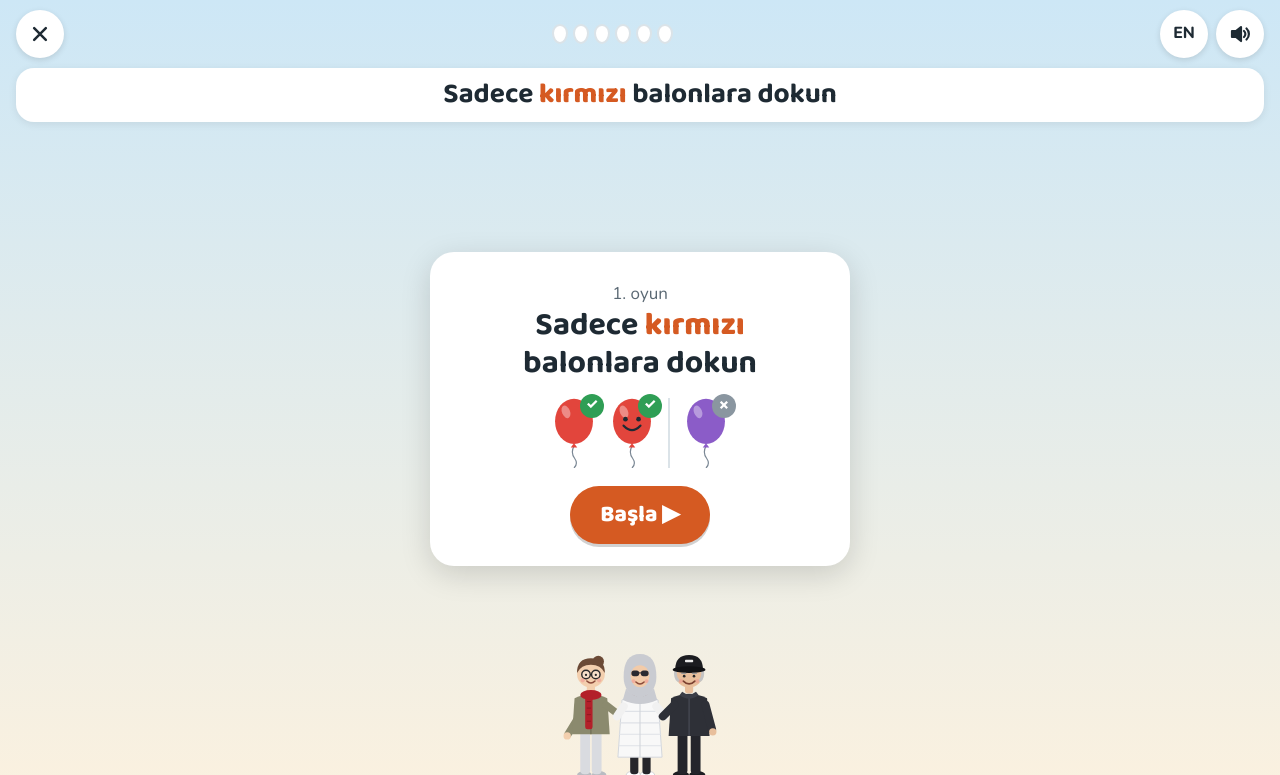
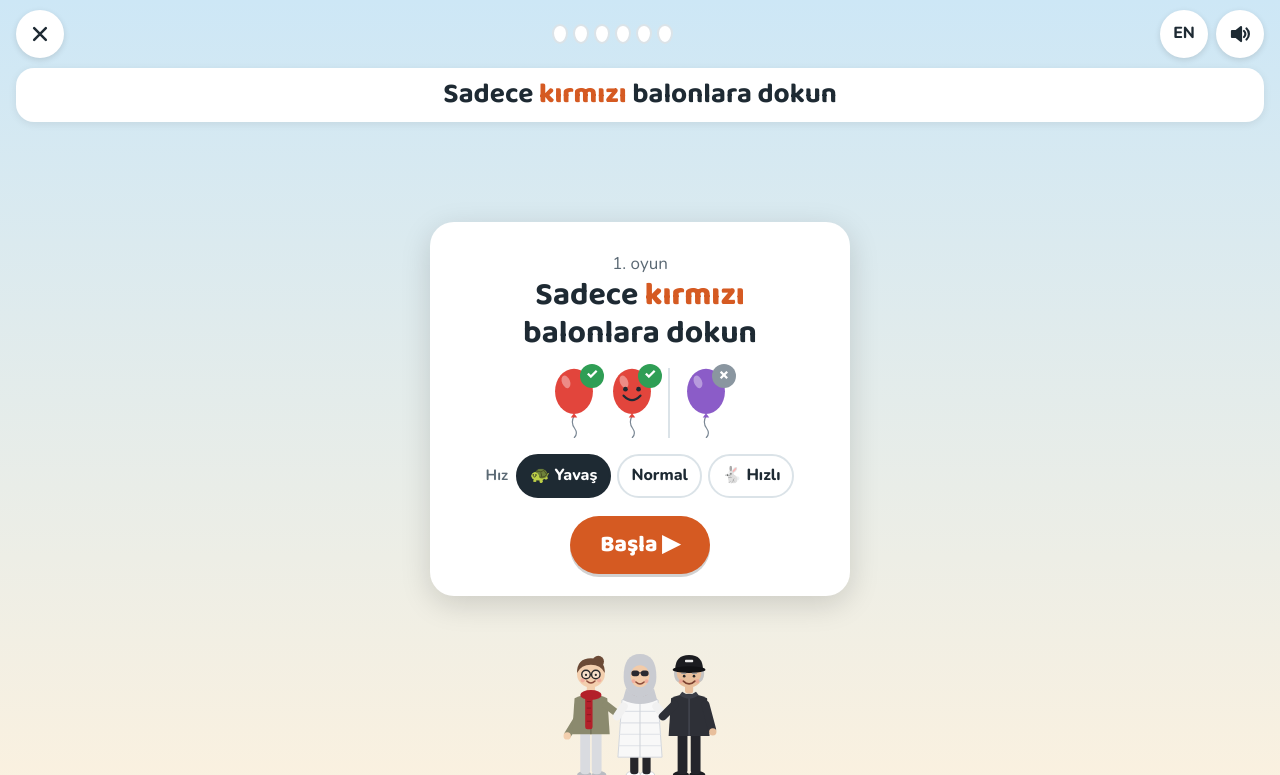
Before and after one commit to gozdedemirci/nyc-trip, a plain HTML site: page index.html in a window 1280 px wide. Both pictures are taken after a click on the button "Balon oyunu". Shown: the top 775 px of the page. Drawn offline with nearby package versions, Linux system fonts and the light colour scheme.

Commit message:
Balloon game: slow / normal / fast speed choice

```diff
--- a/index.html
+++ b/index.html
@@ -194,6 +194,10 @@ footer{color:var(--muted);font-size:12.5px;padding-block:0 30px;text-align:cente
 .g-btns{display:flex;flex-wrap:wrap;justify-content:center;gap:10px;margin-top:18px}
 .g-go{font-family:var(--display);font-size:23px;font-weight:800;background:var(--thu);color:#fff;border:0;border-radius:999px;padding:10px 30px;min-height:58px;cursor:pointer;box-shadow:0 3px 0 rgba(0,0,0,.18)}
 .g-go.alt{background:var(--surface-2);color:var(--ink)}
+.g-speed{display:flex;align-items:center;justify-content:center;gap:6px;margin-top:16px;flex-wrap:wrap}
+.g-speed small{color:var(--muted);font-weight:700;font-size:15px;margin-right:2px}
+.g-speed button{border:2px solid var(--line);background:var(--surface);border-radius:999px;padding:6px 12px;min-height:44px;font-weight:800;font-size:16px;cursor:pointer}
+.g-speed button[aria-pressed="true"]{background:var(--ink);color:var(--surface);border-color:var(--ink)}
 .g-go:active{transform:translateY(2px);box-shadow:none}
 @media (prefers-reduced-motion: reduce){*{transition:none!important;animation:none!important}#art.s-sat #trio{transform:translateY(-6px)}}
 </style>
@@ -829,7 +833,7 @@ const GT={
   total:{tr:n=>`Bugün toplam ${n} balon`,en:n=>`${n} balloons in total today`},
   praise:{tr:['Harika!','Süper!','Aferin!','Çok güzel!','Bravo!'],en:['Great!','Super!','Well done!','Very nice!','Bravo!']},
   nope:{tr:'Bu değil 🙂',en:'Not this one 🙂'},
-  listen:{tr:'Tekrar dinle',en:'Listen again'}, close:{tr:'Kapat',en:'Close'}
+  listen:{tr:'Tekrar dinle',en:'Listen again'}, close:{tr:'Kapat',en:'Close'}, speed:{tr:'Hız',en:'Speed'}
 };
 const COL={red:'#e2453c',blue:'#3a7bd5',yellow:'#f4c430',green:'#3fa55b',purple:'#8b5cc8'};
 const RULES=[
@@ -844,6 +848,9 @@ const RULES=[
   {tr:'Hem <b>büyük</b> hem <b>sarı</b> balonlara dokun',en:'Tap balloons that are <b>big</b> and <b>yellow</b>',htr:'Büyük ve sarı',hen:'Big and yellow',ok:b=>b.big&&b.c==='yellow'}
 ];
 const GOAL=6;
+/* speed choice: v = rise speed multiplier, s = gap between balloons, more = extra balloons on screen */
+const SPEEDS=[{tr:'🐢 Yavaş',en:'🐢 Slow',v:.65,s:1.35,more:0},{tr:'Normal',en:'Normal',v:1,s:1,more:0},{tr:'🐇 Hızlı',en:'🐇 Fast',v:1.55,s:.7,more:1}];
+let gSpeed=1; try{const v=+localStorage.getItem('nyc-speed'); if(v===0||v===2) gSpeed=v;}catch(e){}
 const g={open:false,level:1,rule:RULES[0],caught:0,total:0,list:[],raf:0,last:0,spawnIn:0,since:0,lastLanes:[],running:false,phase:'start',W:0,H:0,msgT:0,cheerT:0,audio:null};
 const gEl={game:$('game'),field:$('g-field'),sky:$('g-sky'),rule:$('g-rule'),msg:$('g-msg'),trio:$('g-trio'),card:$('g-card'),panel:$('g-panel'),score:$('g-score')};
 const rnd=a=>a[Math.floor(Math.random()*a.length)];
@@ -903,8 +910,10 @@ function showStart(talk){
   let exHtml='';
   if(ex){ const y=[makeB(true),makeB(true)], n=makeB(false);
     exHtml=`<div class="g-ex">${y.map(b=>`<div>${balloonSVG(b)}<span class="y">✓</span></div>`).join('')}<i class="sep"></i><div>${balloonSVG(n)}<span class="n">✗</span></div></div>`; }
-  gEl.panel.innerHTML=`<p class="small">${GT.game[lang](g.level)}</p><p class="big">${g.rule[lang]}</p>${exHtml}<div class="g-btns"><button type="button" class="g-go" id="g-start">${GT.start[lang]} ▶</button></div>`;
+  gEl.panel.innerHTML=`<p class="small">${GT.game[lang](g.level)}</p><p class="big">${g.rule[lang]}</p>${exHtml}<div class="g-speed" role="group" aria-label="${GT.speed[lang]}"><small>${GT.speed[lang]}</small>${SPEEDS.map((o,i)=>`<button type="button" data-sp="${i}" aria-pressed="${i===gSpeed}">${o[lang]}</button>`).join('')}</div><div class="g-btns"><button type="button" class="g-go" id="g-start">${GT.start[lang]} ▶</button></div>`;
   $('g-start').onclick=startRound;
+  gEl.panel.querySelectorAll('[data-sp]').forEach(b=>b.onclick=()=>{ gSpeed=+b.dataset.sp; try{localStorage.setItem('nyc-speed',gSpeed)}catch(e){}
+    gEl.panel.querySelectorAll('[data-sp]').forEach(x=>x.setAttribute('aria-pressed',x===b)); });
   if(talk) speak(g.rule[lang]);
 }
 function showEnd(talk){
@@ -929,7 +938,7 @@ function spawn(){
   let lane; for(let k=0;k<12;k++){ lane=Math.floor(Math.random()*lanes); if(!g.lastLanes.includes(lane)) break; }
   g.lastLanes=[lane,...g.lastLanes].slice(0,Math.min(2,lanes-1));
   b.x0=Math.max(4,Math.min(g.W-b.w-4, lane*lw+(lw-b.w)/2)); b.y=g.H+10;
-  b.v=Math.min(95, 52+g.level*5)*(0.85+Math.random()*.3)*(g.H/600)**.5; b.ph=Math.random()*6;
+  b.v=Math.min(95, 52+g.level*5)*(0.85+Math.random()*.3)*(g.H/600)**.5*SPEEDS[gSpeed].v; b.ph=Math.random()*6;
   const el=document.createElement('div'); el.className='bl'; el.style.width=b.w+'px'; el.style.height=b.h+'px';
   el.setAttribute('role','button'); el.innerHTML=balloonSVG(b);
   el.addEventListener('pointerdown',e=>{e.preventDefault(); tap(b);});
@@ -956,8 +965,8 @@ function confetti(b){
 }
 function tick(t){
   const dt=Math.min(.05,(t-(g.last||t))/1000); g.last=t;
-  if(g.running){ g.spawnIn-=dt; const maxOn=g.level<3?4:5;
-    if(g.spawnIn<=0 && g.list.filter(b=>!b.done).length<maxOn){ spawn(); g.spawnIn=Math.max(1.05,1.7-g.level*.06); } }
+  if(g.running){ g.spawnIn-=dt; const sp=SPEEDS[gSpeed], maxOn=(g.level<3?4:5)+sp.more;
+    if(g.spawnIn<=0 && g.list.filter(b=>!b.done).length<maxOn){ spawn(); g.spawnIn=Math.max(1.05,1.7-g.level*.06)*sp.s; } }
   for(const b of g.list){ if(g.phase!=='start') b.y-=b.v*dt;
     b.x=b.x0+Math.sin(t/900+b.ph)*7; b.el.style.transform=`translate(${b.x}px,${b.y}px)`;
     if(b.y<-b.h-10){ b.el.remove(); b.gone=true; } }
```
